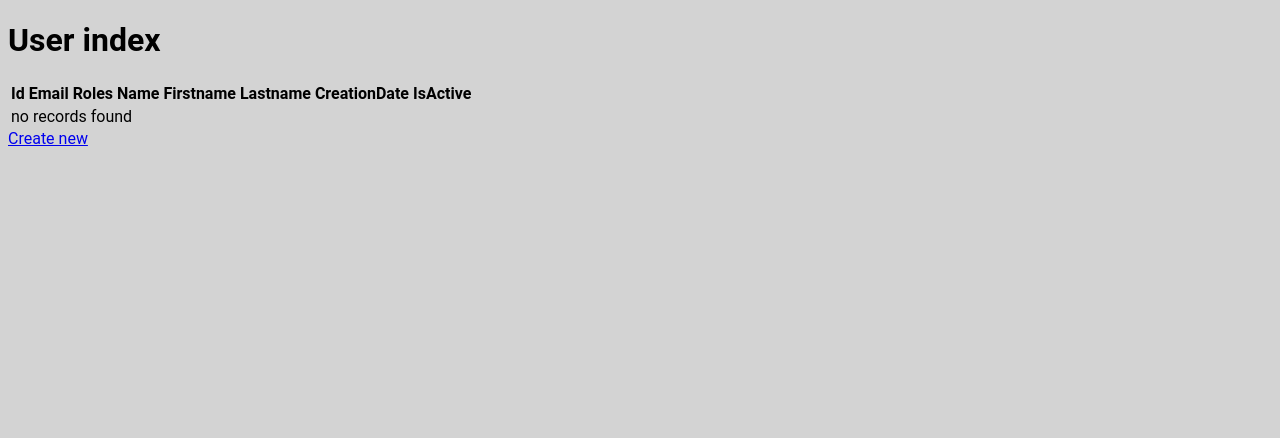
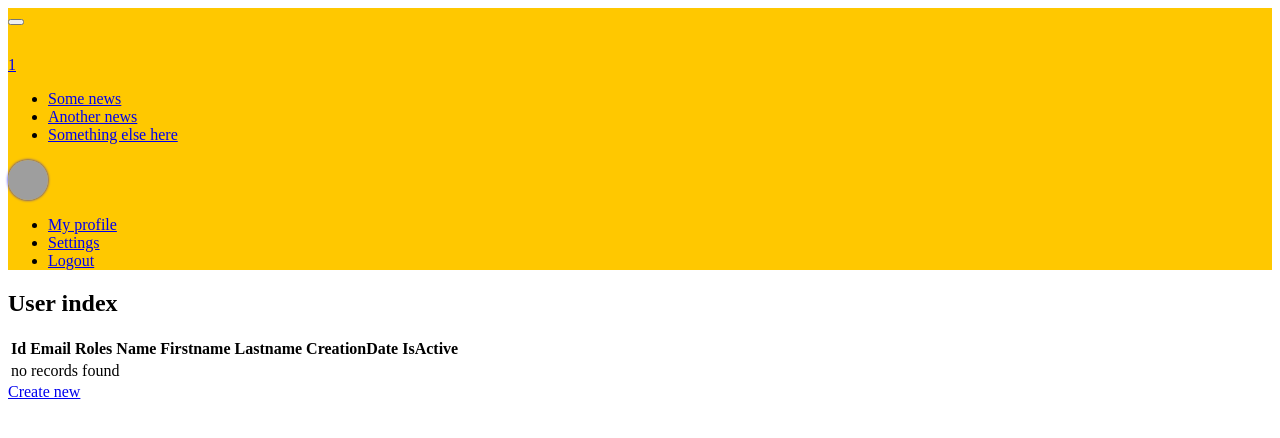
Before and after one commit to dgarciaortiz94/mesonmontesdetoledo.com, a Symfony app: template templates/user/index.html.twig in a window 1280 px wide. Shown: the top 438 px of the page. Run offline with Twig, Linux system fonts and the light colour scheme; the template is opened without the code that fills it, so the values that code supplies are empty; style sheets or scripts are compiled from the project's sources; some libraries are stand-ins or nearby versions; grey boxes are pictures that could not be loaded.

Commit message:
sidenav and toolbar added

```diff
--- a/assets/admin_layout.js
+++ b/assets/admin_layout.js
@@ -1 +1,3 @@
 import './styles/admin_layout.scss';
+
+import './scripts/components/sidenav';
--- /dev/null
+++ b/assets/scripts/components/sidenav.js
@@ -0,0 +1,49 @@
+const sidenavTrigger = document.getElementsByClassName('sidenav-trigger');
+const sidenavWrapper = document.getElementsByClassName('sidenav-wrapper');
+
+for (const element of sidenavWrapper) {
+    if (element.dataset.position == "right") element.classList.add('right');
+    else element.classList.add('left');
+}
+
+for (const element of sidenavTrigger) {
+    element.addEventListener('click', e => {
+        // closeAllSidenavs();
+
+        const dataTarget = e.currentTarget.dataset.target;
+        const sidenav = document.querySelectorAll(dataTarget);
+
+        document.getElementsByTagName('body')[0].style.overflow = 'hidden';
+
+        for (const element of sidenav) {
+            element.style.display = 'block';
+
+            setTimeout(() => {
+                element.classList.add('opened');
+            }, 250);
+        }
+    })
+}
+
+for (const element of sidenavWrapper) {
+    element.addEventListener('click', e => {
+        if ((! e.target.classList.contains('sidenav')) && (! e.target.closest('.sidenav'))) {
+            closeAllSidenavs();
+        }
+    })
+}
+
+
+function closeAllSidenavs() {
+    for (const element of sidenavWrapper) {
+        element.classList.remove('opened');
+
+        setTimeout(() => {
+            element.style.display = 'none';
+        }, 400);
+    }
+
+    setTimeout(() => {
+        document.getElementsByTagName('body')[0].style.overflow = 'auto';
+    }, 400);
+}
--- a/assets/styles/admin_layout.scss
+++ b/assets/styles/admin_layout.scss
@@ -1,7 +1,8 @@
 // IMPORT SCSS
 @import './_vars';
-@import './main.scss';
 @import './components/flash-message.scss';
+@import './components/admin_layout/sidenav.scss';
+@import './components/admin_layout/toolbar.scss';
 
 .form-wrapper {
     width: 100vw;
@@ -9,19 +10,12 @@
     display: flex;
     justify-content: center;
     align-items: center;
-    background-color: rgb(197, 255, 197);
 }
 
 .form-wrapper > form {
-    width: 300px;
     padding: 15px;
-    background-color: rgb(193, 193, 255);
     display: flex;
     flex-direction: column;
     justify-content: center;
     align-items: center;
 }
-
-.form-wrapper > form input, .form-wrapper > form textarea {
-    margin: 5px 0;
-}
--- /dev/null
+++ b/assets/styles/components/admin_layout/sidenav.scss
@@ -0,0 +1,51 @@
+$sidenavWidth: 355px;
+$sidenavTransitionTime: .3s;
+
+.sidenav-wrapper.right.opened > .sidenav {
+    right: 0;
+}
+
+.sidenav-wrapper.left.opened > .sidenav {
+    left: 0;
+}
+
+.sidenav-wrapper.opened > .sidenav {
+    -webkit-transition: all $sidenavTransitionTime ease;
+    -moz-transition: all $sidenavTransitionTime ease;
+    -o-transition: all $sidenavTransitionTime ease;
+    transition: all $sidenavTransitionTime ease;
+}
+
+
+
+// Initial position
+.sidenav-wrapper {
+    display: none;
+    width: 100vw;
+    height: 100vh;
+    background-color: #00000050;
+    position: absolute;
+    top: 0;
+    left: 0;
+    z-index: 10000;
+}
+
+.sidenav-wrapper.right > .sidenav {
+    right: -$sidenavWidth;
+}
+
+.sidenav-wrapper.left > .sidenav {
+    left: -$sidenavWidth;
+}
+
+.sidenav-wrapper > .sidenav {
+    position: absolute;
+    width: $sidenavWidth;
+    height: 100vh;
+    background-color: #ffffff;
+    box-shadow: 0px 0px 5px;
+    -webkit-transition: all $sidenavTransitionTime ease;
+    -moz-transition: all $sidenavTransitionTime ease;
+    -o-transition: all $sidenavTransitionTime ease;
+    transition: all $sidenavTransitionTime ease;
+}
--- /dev/null
+++ b/assets/styles/components/admin_layout/toolbar.scss
@@ -0,0 +1,17 @@
+.toolbar {
+    background-color: #FFC800;
+}
+
+.menu-button {
+    width: 30px;
+    height: 30px;
+}
+
+.profile-img {
+    height: 40px;
+    width: 40px;
+    background-size: cover;
+    background-position: center center;
+    border-radius: 100%;
+    box-shadow: 0px 0px 3px;
+}
--- a/templates/admin_layout.html.twig
+++ b/templates/admin_layout.html.twig
@@ -15,13 +15,19 @@
 {% endblock %}
 
 {% block body %}
+    {% include "components/admin_panel/sidenav.html.twig" %}
+
+    {% include "components/admin_panel/toolbar.html.twig" %}
+
     {% block header %}
 
     {% endblock %}
 
-    {% block section %}
+    <section class="container">
+        {% block section %}
 
-    {% endblock %}
+        {% endblock %}
+    </section>
 
     {% block footer %}
 
--- /dev/null
+++ b/templates/components/admin_panel/sidenav.html.twig
@@ -0,0 +1,5 @@
+<div id="menu-sidenav" data-position="" data-transition="0.3" class="sidenav-wrapper">
+    <div class="sidenav">
+        <p>Hola</p>
+    </div>
+</div>
--- /dev/null
+++ b/templates/components/admin_panel/toolbar.html.twig
@@ -0,0 +1,85 @@
+<nav class="navbar navbar-expand-lg text-center toolbar">
+    <!-- Container wrapper -->
+    <div class="container-fluid px-5">
+      <!-- Toggle button -->
+      <button
+        class="navbar-toggler"
+        type="button"
+        data-mdb-toggle="collapse"
+        data-mdb-target="#navbarSupportedContent"
+        aria-controls="navbarSupportedContent"
+        aria-expanded="false"
+        aria-label="Toggle navigation"
+      >
+        <i class="fas fa-bars"></i>
+      </button>
+
+    <div type="button" class="sidenav-trigger menu-button d-flex align-items-center" data-target="#menu-sidenav"><i class="fa fa-thin fa-bars fa-lg"></i></div>
+
+      <!-- Right elements -->
+      <div class="d-flex align-items-center">
+        <!-- Icon -->
+        <a class="text-reset me-3" href="#">
+          <i class="fas fa-shopping-cart"></i>
+        </a>
+
+        <!-- Notifications -->
+        <div class="dropdown">
+          <a
+            class="text-reset me-3 dropdown-toggle hidden-arrow"
+            href="#"
+            id="navbarDropdownMenuLink"
+            role="button"
+            data-mdb-toggle="dropdown"
+            aria-expanded="false"
+          >
+            <i class="fas fa-bell"></i>
+            <span class="badge rounded-pill badge-notification bg-danger">1</span>
+          </a>
+          <ul
+            class="dropdown-menu dropdown-menu-end"
+            aria-labelledby="navbarDropdownMenuLink"
+          >
+            <li>
+              <a class="dropdown-item" href="#">Some news</a>
+            </li>
+            <li>
+              <a class="dropdown-item" href="#">Another news</a>
+            </li>
+            <li>
+              <a class="dropdown-item" href="#">Something else here</a>
+            </li>
+          </ul>
+        </div>
+        <!-- Avatar -->
+        <div class="dropdown">
+          <a
+            class="dropdown-toggle d-flex align-items-center hidden-arrow"
+            href="#"
+            id="navbarDropdownMenuAvatar"
+            role="button"
+            data-mdb-toggle="dropdown"
+            aria-expanded="false"
+          >
+            <div class="profile-img" style="background-image: url('{{ asset('resources/media/admin/profiles/cat.webp') }}');"></div>
+          </a>
+          <ul
+            class="dropdown-menu dropdown-menu-end"
+            aria-labelledby="navbarDropdownMenuAvatar"
+          >
+            <li>
+              <a class="dropdown-item" href="#">My profile</a>
+            </li>
+            <li>
+              <a class="dropdown-item" href="#">Settings</a>
+            </li>
+            <li>
+              <a class="dropdown-item" href="#">Logout</a>
+            </li>
+          </ul>
+        </div>
+      </div>
+      <!-- Right elements -->
+    </div>
+    <!-- Container wrapper -->
+  </nav>
```
